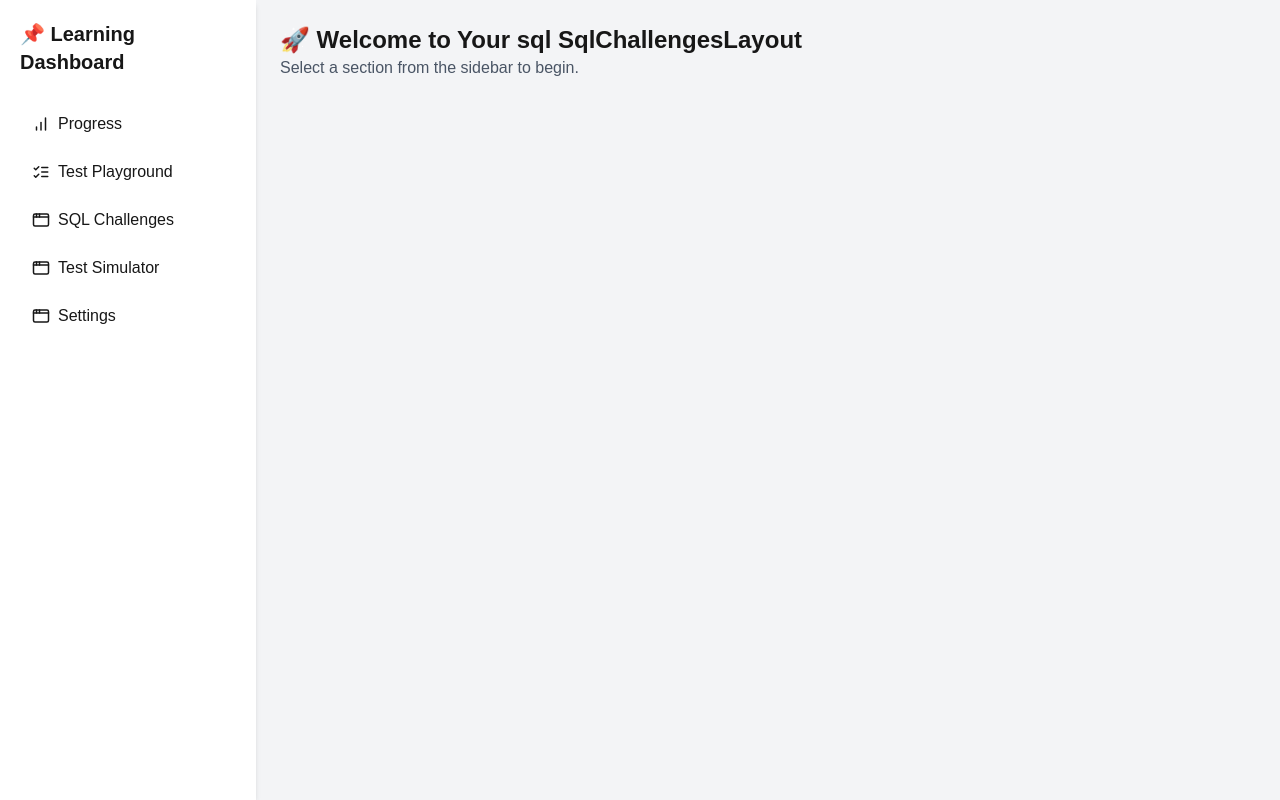
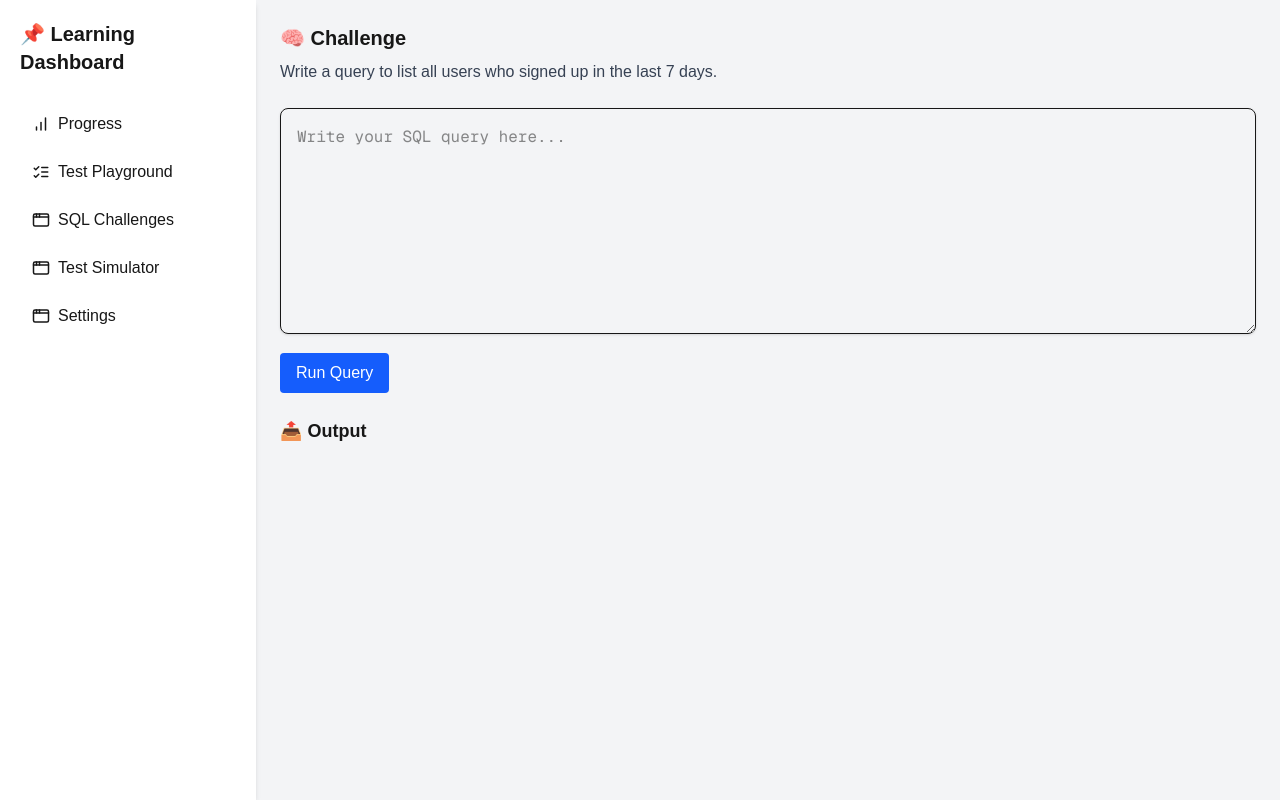
Before and after one commit to PawelPW/dashboard, a Next.js app: page /sql-challenges in a window 1280 px wide. Built offline with nearby package versions, Linux system fonts and the light colour scheme.

Commit message:
sql simulator init

```diff
--- a/package.json
+++ b/package.json
@@ -9,12 +9,14 @@
     "lint": "next lint"
   },
   "dependencies": {
+    "@monaco-editor/react": "^4.7.0",
     "@prisma/client": "^6.5.0",
     "lucide-react": "^0.487.0",
     "next": "15.2.4",
     "prisma": "^6.5.0",
     "react": "^19.0.0",
     "react-dom": "^19.0.0",
+    "sql.js": "^1.13.0",
     "sqlite": "^5.1.1",
     "sqlite3": "^5.1.7"
   },
--- a/src/components/SqlChallengesLayout.tsx
+++ b/src/components/SqlChallengesLayout.tsx
@@ -1,10 +1,82 @@
+"use client";
 import Sidebar from "@/components/Sidebar";
+import { useState } from "react";
 
-export default function SqlChallengesLayout({ children }: { children: React.ReactNode }) {
+export default function SqlChallengesLayout() {
+  const [query, setQuery] = useState("");
+  const [result, setResult] = useState<any[]>([]);
+  const [error, setError] = useState("");
+
+  const runQuery = async () => {
+    try {
+      const response = await fetch("/api/sql", {
+        method: "POST",
+        headers: { "Content-Type": "application/json" },
+        body: JSON.stringify({ query }),
+      });
+
+      const data = await response.json();
+      if (!response.ok) throw new Error(data.error);
+      setResult(data.result);
+      setError("");
+    } catch (err: any) {
+      setError(err.message);
+      setResult([]);
+    }
+  };
+
   return (
     <div className="flex min-h-screen bg-gray-100">
       <Sidebar />
-      <main className="flex-1 p-6">{children}</main>
+      <main className="flex-1 p-6 space-y-6">
+        <section>
+          <h2 className="text-xl font-semibold mb-2">🧠 Challenge</h2>
+          <p className="text-gray-700">
+            Write a query to list all users who signed up in the last 7 days.
+          </p>
+        </section>
+
+        <section>
+          <textarea
+            className="w-full p-4 font-mono border rounded-lg shadow-sm"
+            rows={8}
+            placeholder="Write your SQL query here..."
+            value={query}
+            onChange={(e) => setQuery(e.target.value)}
+          />
+          <button
+            className="mt-3 px-4 py-2 bg-blue-600 text-white rounded hover:bg-blue-700"
+            onClick={runQuery}
+          >
+            Run Query
+          </button>
+        </section>
+
+        <section>
+          <h3 className="text-lg font-semibold">📤 Output</h3>
+          {error && <p className="text-red-500">{error}</p>}
+          {!error && result.length > 0 && (
+            <table className="min-w-full bg-white shadow rounded">
+              <thead>
+                <tr>
+                  {Object.keys(result[0]).map((col) => (
+                    <th key={col} className="p-2 border-b">{col}</th>
+                  ))}
+                </tr>
+              </thead>
+              <tbody>
+                {result.map((row, i) => (
+                  <tr key={i}>
+                    {Object.values(row).map((cell, j) => (
+                      <td key={j} className="p-2 border-b">{String(cell)}</td>
+                    ))}
+                  </tr>
+                ))}
+              </tbody>
+            </table>
+          )}
+        </section>
+      </main>
     </div>
   );
 }
```
Also changed, not shown: 1 other file (tests, documents, lock files or other folders).
